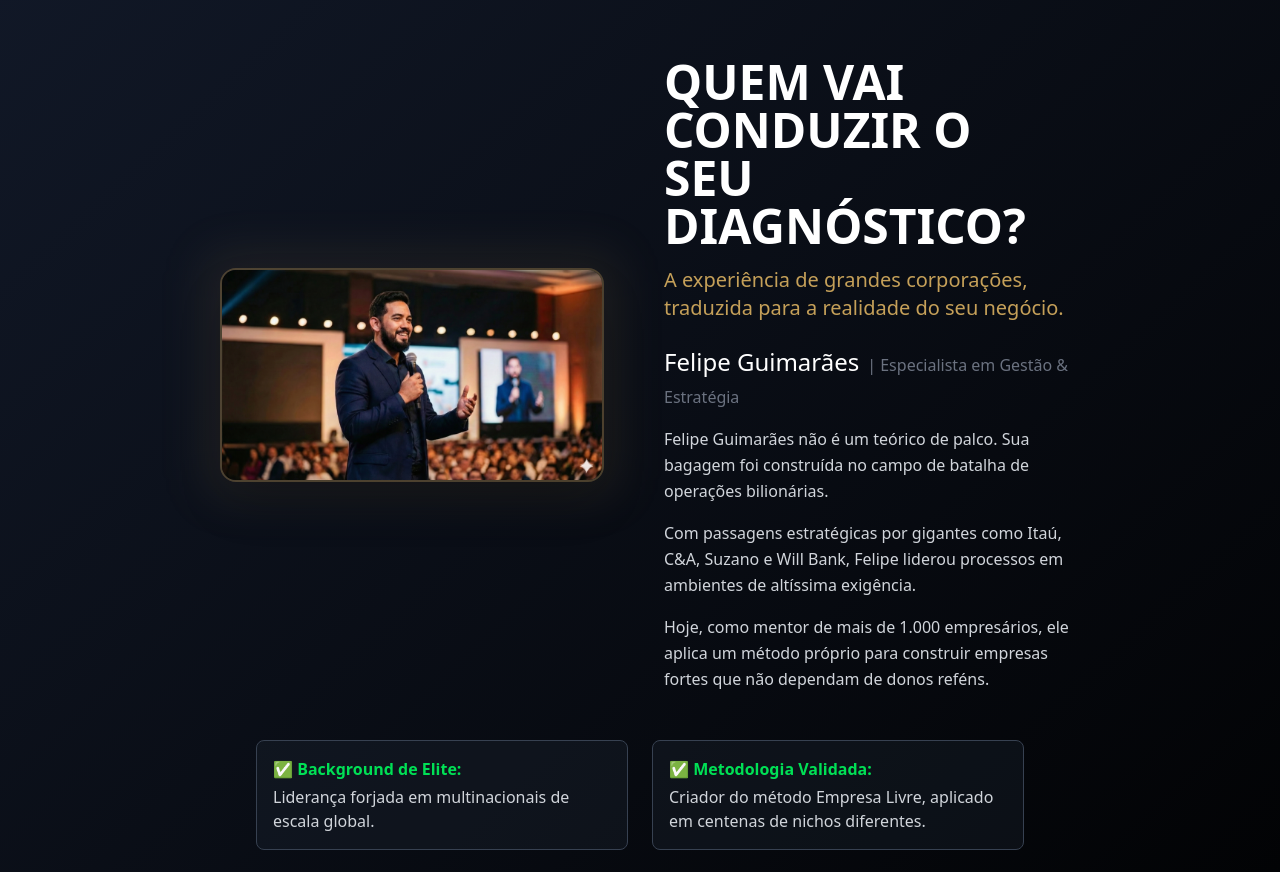
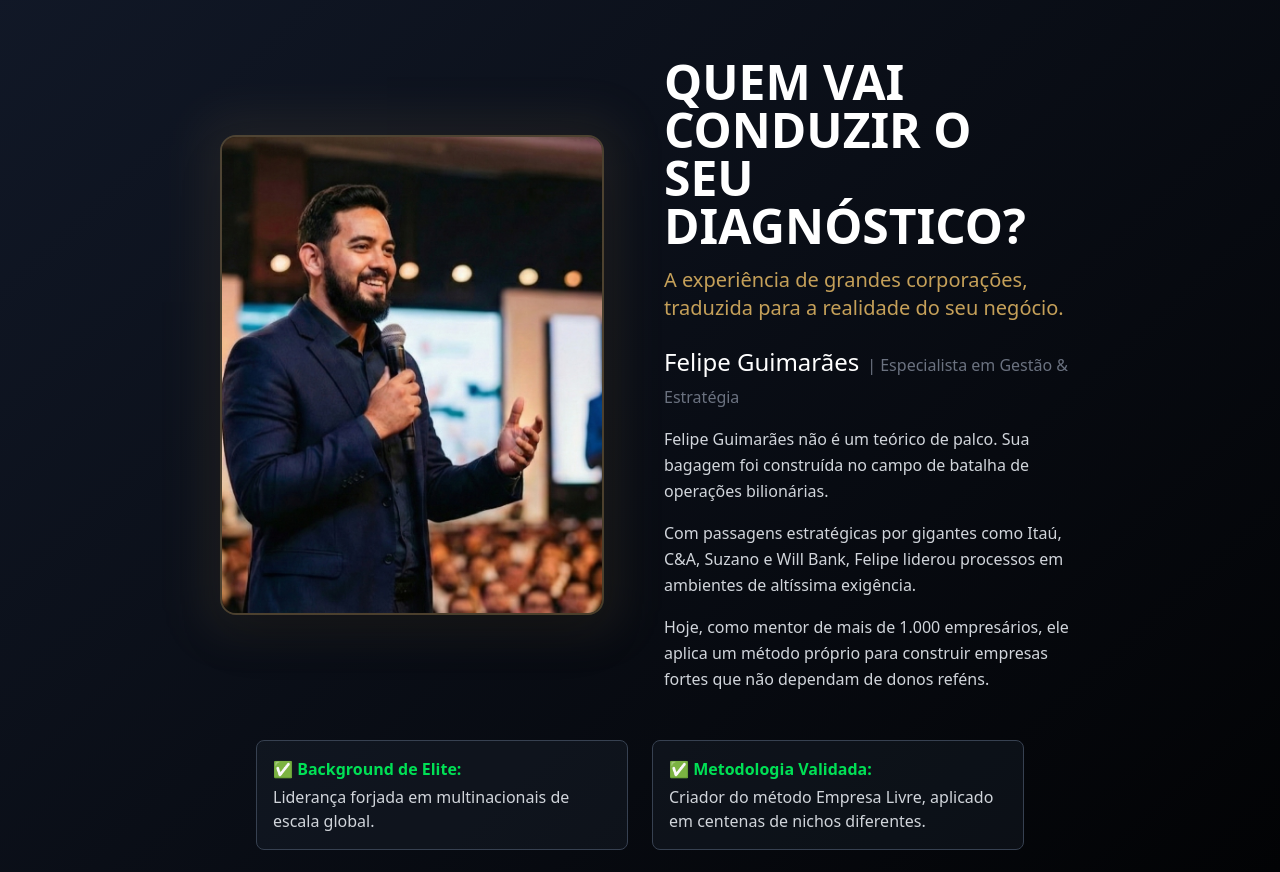
Before and after one commit to weblucianosoares-maker/empresalivre, a React (Vite) app: page / in a window 1280 px wide. Shown: the part 3840-4712 px from the top of the page. Built offline with nearby package versions, Linux system fonts and the light colour scheme.

Commit message:
feat: update Felipe Guimarães photo to vertical version and adjust Authority section

```diff
--- a/App.tsx
+++ b/App.tsx
@@ -33,7 +33,7 @@ const SCHEDULING_URL = "https://cal.com/felipe-guimaraes-u28n6i/sessao-diagnosti
 
 // Imagem alterada para representar liberdade (paisagem vasta/montanha)
 const HERO_IMAGE_URL = "https://images.unsplash.com/photo-1469474968028-56623f02e42e?auto=format&fit=crop&q=80&w=1920";
-const MENTOR_IMAGE_URL = "/felipe-guimaraes.png";
+const MENTOR_IMAGE_URL = "/felipe-guimaraes.jpg";
 
 interface FeatureCardProps {
   icon: React.ReactNode;
```
Also changed, not shown: public/felipe-guimaraes.jpg (added), public/felipe-guimaraes.png (deleted).
